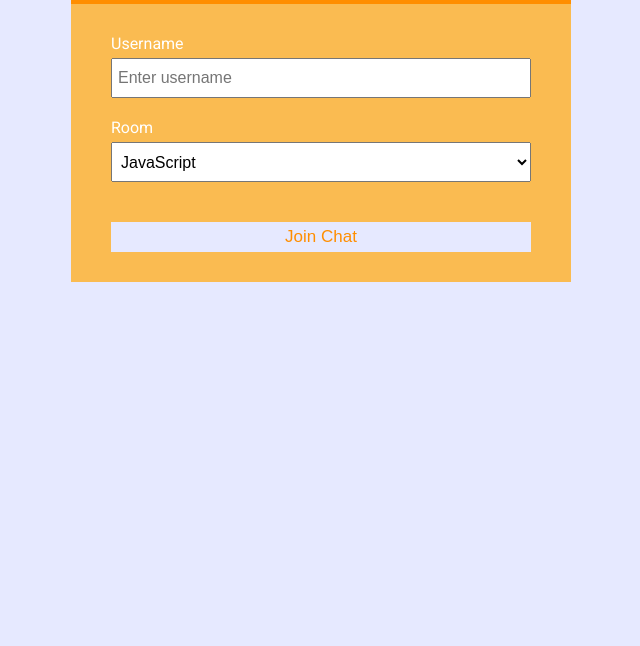
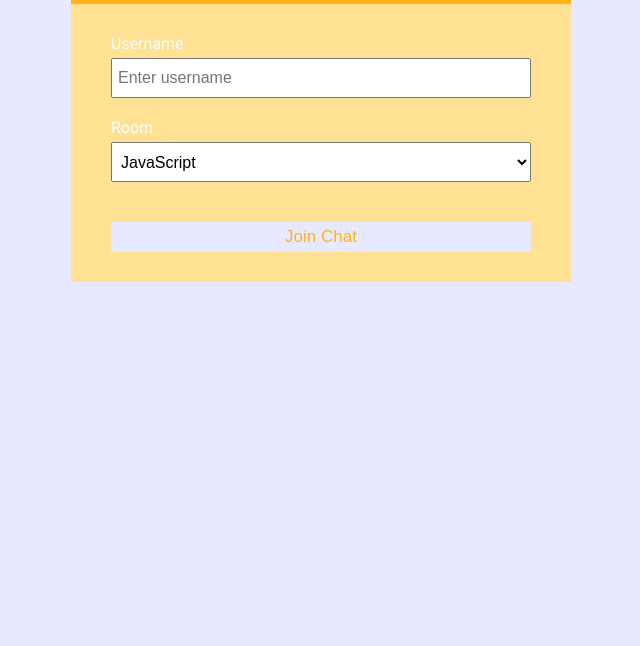
Before and after one commit to piyusha2001/ChatApp, a website: page public/index.html in a window 1280 px wide. Shown: the part 154-800 px from the top of the page, without its empty margins (319-959 px from the left). Drawn offline with Linux system fonts and the light colour scheme.

Commit message:
bg changed

```diff
--- a/public/css/style.css
+++ b/public/css/style.css
@@ -1,8 +1,8 @@
 @import url("https://fonts.googleapis.com/css?family=Roboto&display=swap");
 
 :root {
-    --dark-color-a: #ff8e00;
-    --dark-color-b: #fabb51;
+    --dark-color-a: #ffb319;
+    --dark-color-b: #ffe194;
     --light-color: #e6e9ff;
     --success-color: #5cb85c;
     --error-color: #d9534f;
```
